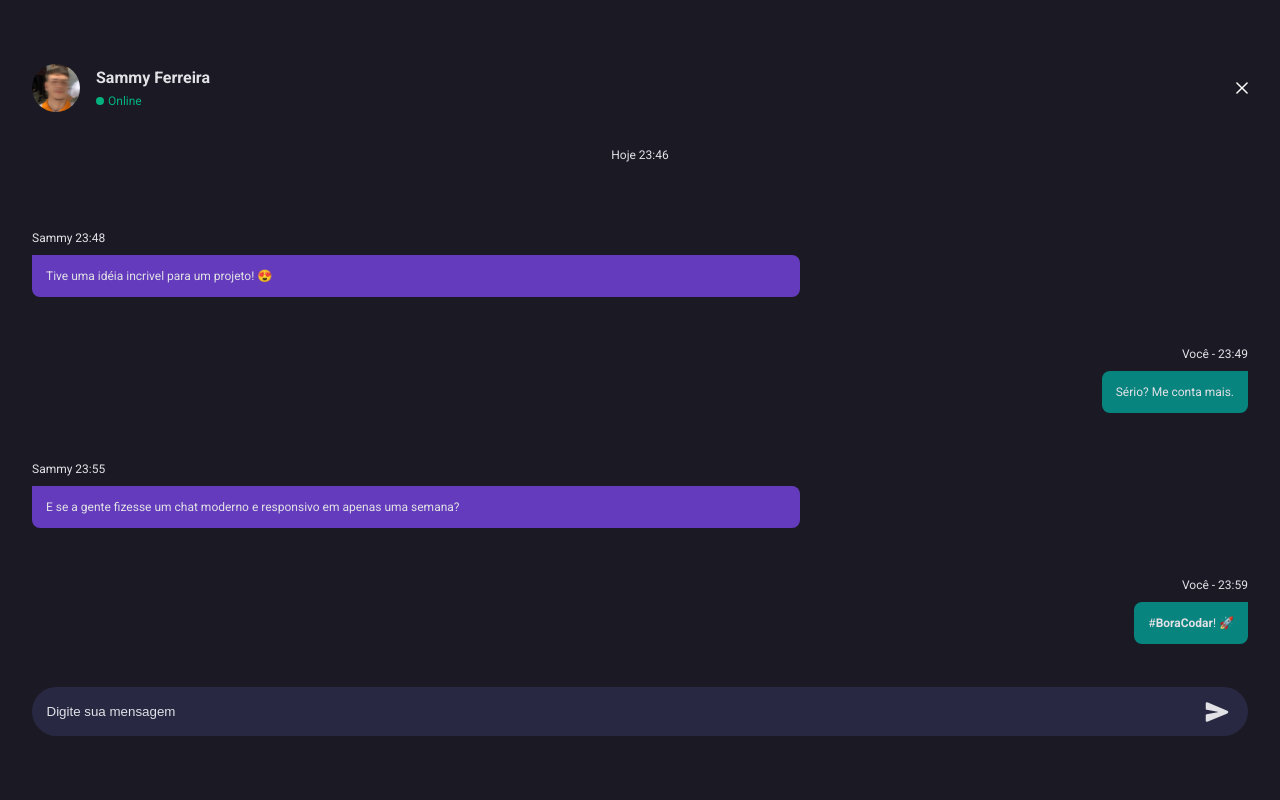
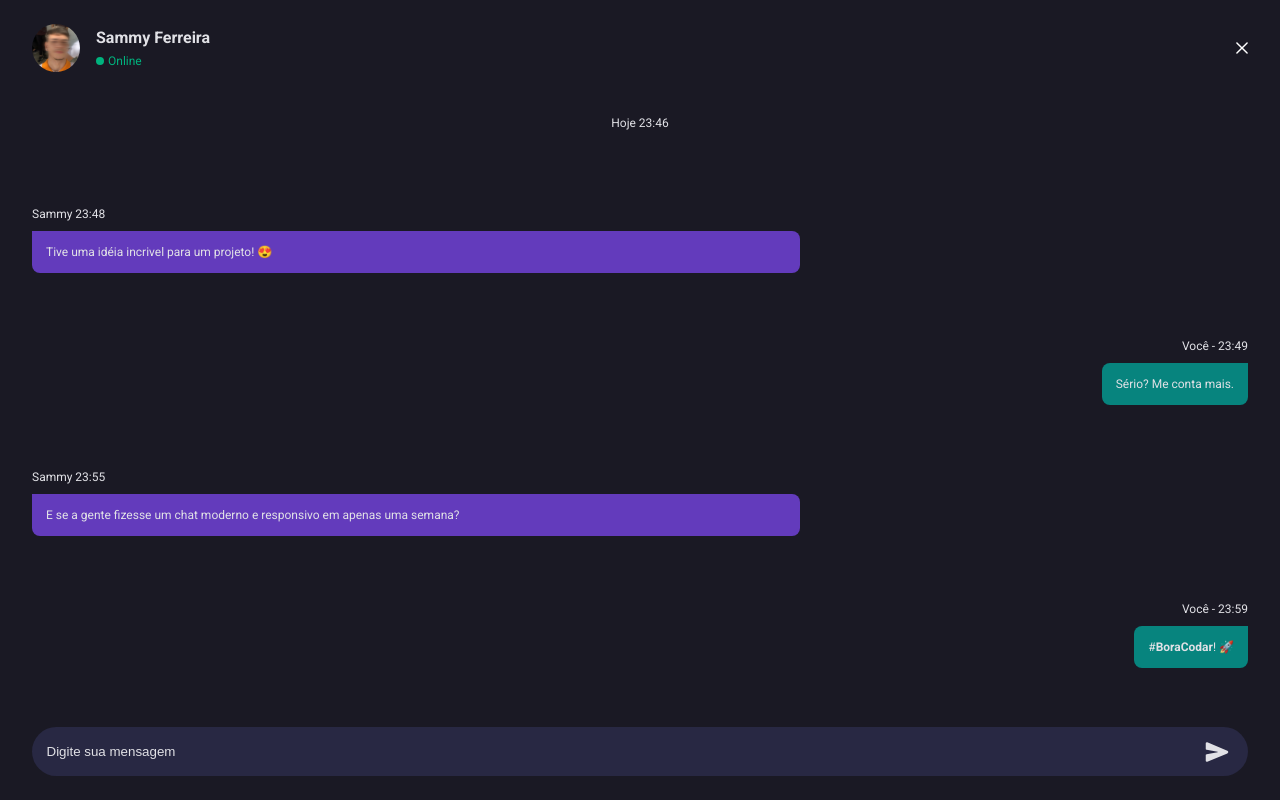
Before and after one commit to SammyFerreiraa/BoraCodar04-Rocketseat, a plain HTML site: page index.html in a window 1280 px wide. Drawn offline with Linux system fonts and the light colour scheme.

Commit message:
🧾 att header top

```diff
--- a/style.css
+++ b/style.css
@@ -17,7 +17,7 @@ body {
   background: #1A1924;
   font-family: 'Roboto';
   font-size: 1.6rem;
-  height: 95vh;
+  height: 100vh;
   overflow: hidden;
 
   display: grid;
@@ -25,7 +25,6 @@ body {
 }
 
 header {
-  margin-top:4rem;
   display: flex;
   flex-direction: row;
   gap: 1.6rem;
```
